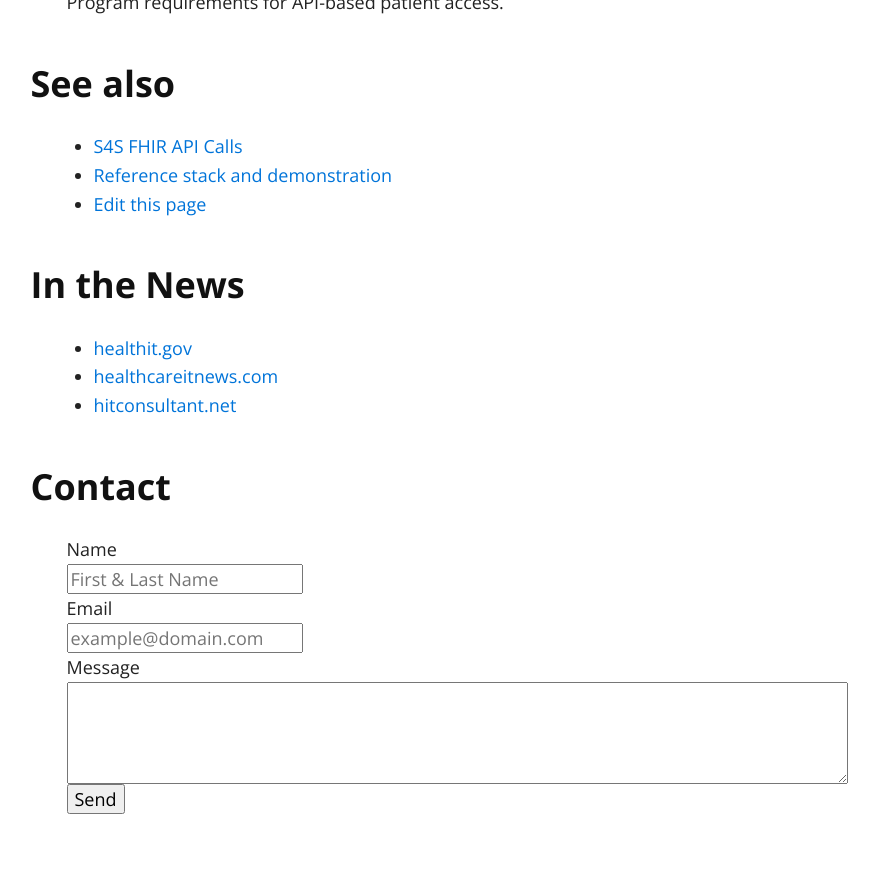
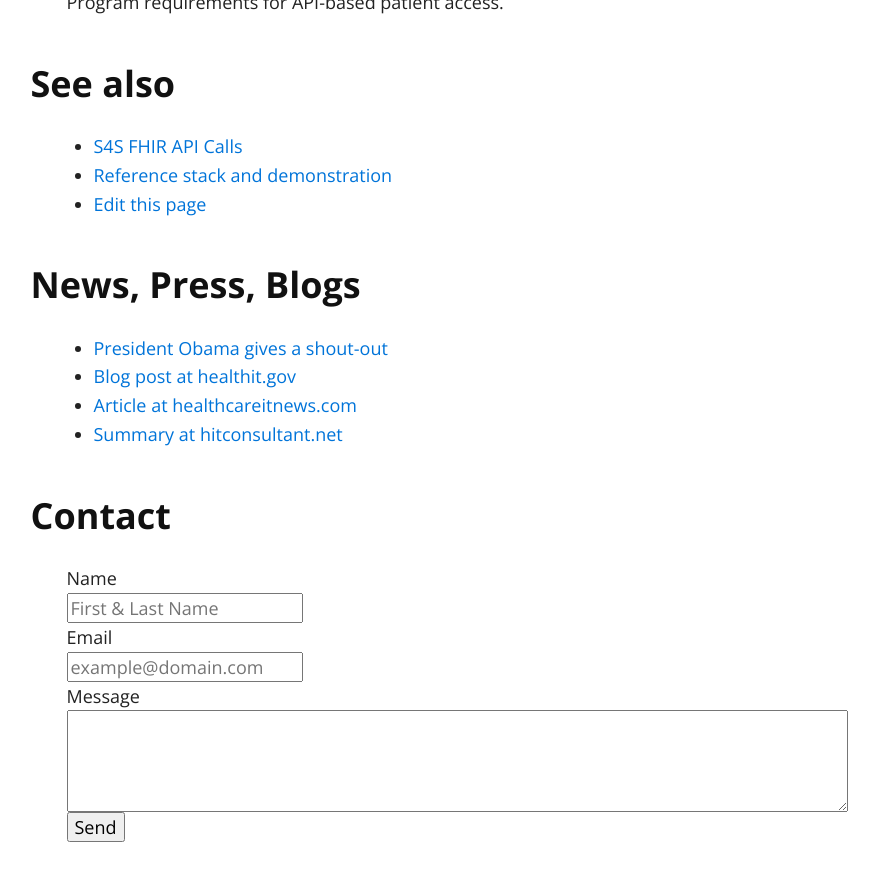
Before and after one commit to sync-for-science/sync-for-science.github.io, a Jekyll site: the page built from index.md, in a window 1280 px wide and 900 px high, scrolled down 1252 px. Shown: the top 881 px of the window, without its empty margins (186-1065 px from the left). Built offline with Jekyll 4.4.1, drawn with Linux system fonts in a browser that asks for light colours; nearby versions of some CDN libraries.

Commit message:
Update index.md

```diff
--- a/index.md
+++ b/index.md
@@ -47,11 +47,12 @@ and to meet EHR Incentive Program requirements for API-based patient access.
 * [Reference stack and demonstration](https://demo.syncfor.science/)
 * [Edit this page](https://github.com/sync-for-science/sync-for-science.github.io/edit/master/index.md)
 
-### In the News
+### News, Press, Blogs
 
- * [healthit.gov](https://www.healthit.gov/buzz-blog/health-innovation/nih-and-onc-launch-the-sync-for-science-pilot/)
- * [healthcareitnews.com](http://www.healthcareitnews.com/news/nih-and-onc-announce-sync-science-pilot-enable-patients-donate-data-precision-medicine)
- * [hitconsultant.net](http://hitconsultant.net/2016/03/25/nih-onc-launch-sync-science-5-things-know/)
+* [President Obama gives a shout-out](https://youtu.be/0FeQHlpIIXk)
+ * [Blog post at healthit.gov](https://www.healthit.gov/buzz-blog/health-innovation/nih-and-onc-launch-the-sync-for-science-pilot/)
+ * [Article at healthcareitnews.com](http://www.healthcareitnews.com/news/nih-and-onc-announce-sync-science-pilot-enable-patients-donate-data-precision-medicine)
+ * [Summary at hitconsultant.net](http://hitconsultant.net/2016/03/25/nih-onc-launch-sync-science-5-things-know/)
 
 ### Contact
 
```
